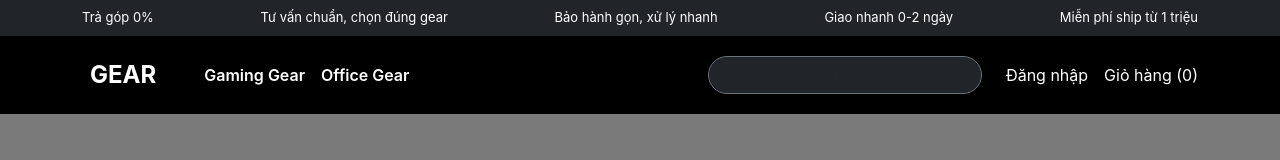
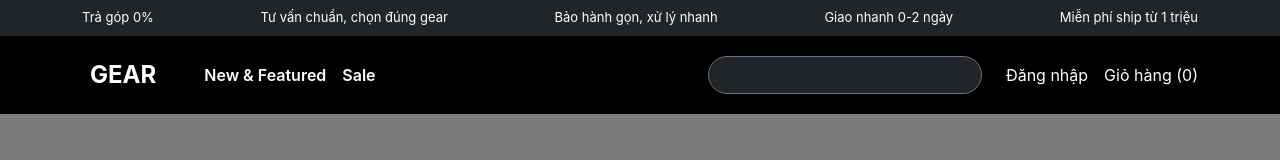
Before and after one commit to kietN911/Nhom3-ecommerce-web, a React (Create React App) app in the folder frontend/: page / in a window 1280 px wide. Shown: the top 160 px of the page. Built offline with nearby package versions, Linux system fonts and the light colour scheme; no server answers.

Commit message:
fix eslint errors

```diff
--- a/frontend/src/Header.js
+++ b/frontend/src/Header.js
@@ -26,8 +26,8 @@ const Header = () => {
           </button>
           <div className="collapse navbar-collapse" id="navbarNav">
             <ul className="navbar-nav me-auto mb-2 mb-lg-0 fw-semibold ms-4">
-              <li className="nav-item"><a className="nav-link text-white" href="/">Gaming Gear</a></li>
-              <li className="nav-item"><a className="nav-link text-white" href="/">Office Gear</a></li>
+              <li className="nav-item"><a className="nav-link text-white" href="/">New & Featured</a></li>
+              <li className="nav-item"><a className="nav-link text-white" href="/">Sale</a></li>
             </ul>
             <form className="d-flex me-4" role="search">
               <input className="form-control rounded-pill bg-dark text-white border-secondary" type="search" placeholder="Tìm chuột, bàn phím, tai nghe..." />
```
